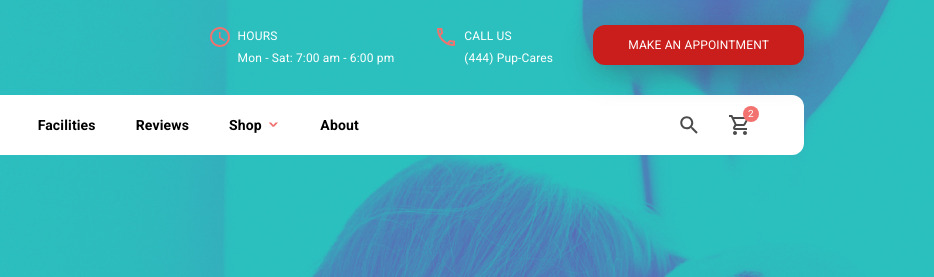
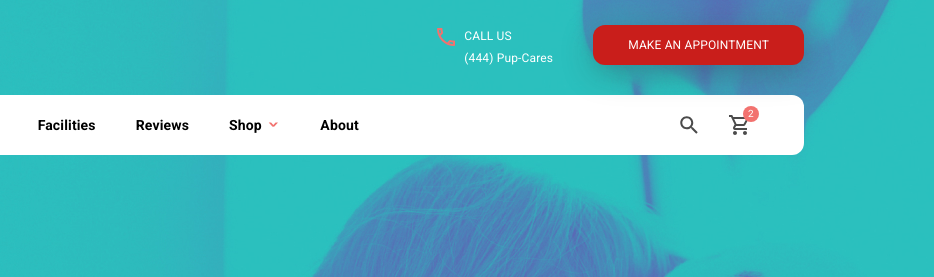
Before and after one commit to denchik-13/123, a plain HTML site: page index.html in a window 1280 px wide. Shown: the top 277 px of the page, 346-1280 px from the left. Drawn offline with Linux system fonts and the light colour scheme; files whose address does not match are found by name.

Commit message:
time deleted from header

```diff
--- a/index.html
+++ b/index.html
@@ -17,9 +17,6 @@
                 </div>
                 <div class="grid__col grid__col_8">
                     <div class="header__info">
-                        <div class="header__info-item header__info-item_time">
-                            <span> HOURS<br>Mon - Sat: 7:00 am - 6:00 pm</span>
-                        </div>
                         <div class="header__info-item header__info-item_phone">
                             <span>CALL US<br>(444) Pup-Cares</span>
                         </div>
```
